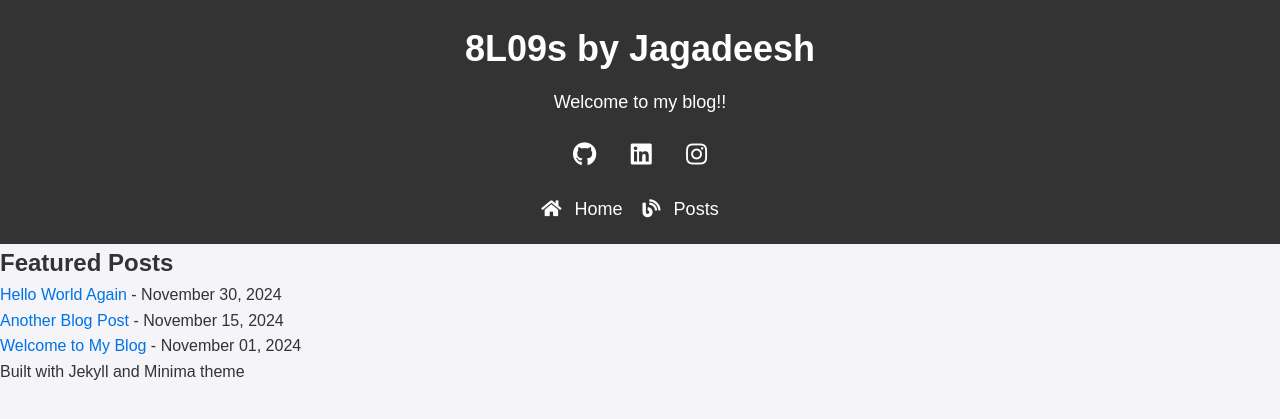
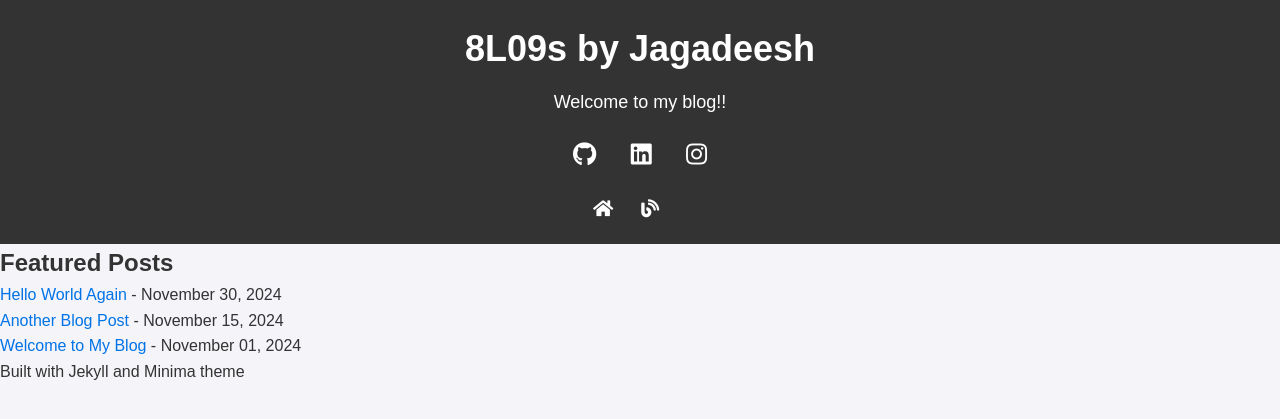
Before and after one commit to Mummanajagadeesh/8L09, a Jekyll site: the page built from index.md, in a window 1280 px wide. Shown: the top 419 px of the page. Built offline with Jekyll 4.4.1, drawn with Linux system fonts in a browser that asks for light colours.

Commit message:
Update default.html

```diff
--- a/_layouts/default.html
+++ b/_layouts/default.html
@@ -25,8 +25,8 @@
     <!-- Navigation -->
     <nav>
       <ul>
-        <li><a href="{{ "/" | relative_url }}"><i class="fas fa-home"></i> Home</a></li>
-        <li><a href="{{ "/posts" | relative_url }}"><i class="fas fa-blog"></i> Posts</a></li>
+        <li><a href="{{ "/" | relative_url }}"><i class="fas fa-home"></i></a></li>
+        <li><a href="{{ "/posts" | relative_url }}"><i class="fas fa-blog"></i></a></li>
       </ul>
     </nav>
   </header>
```
